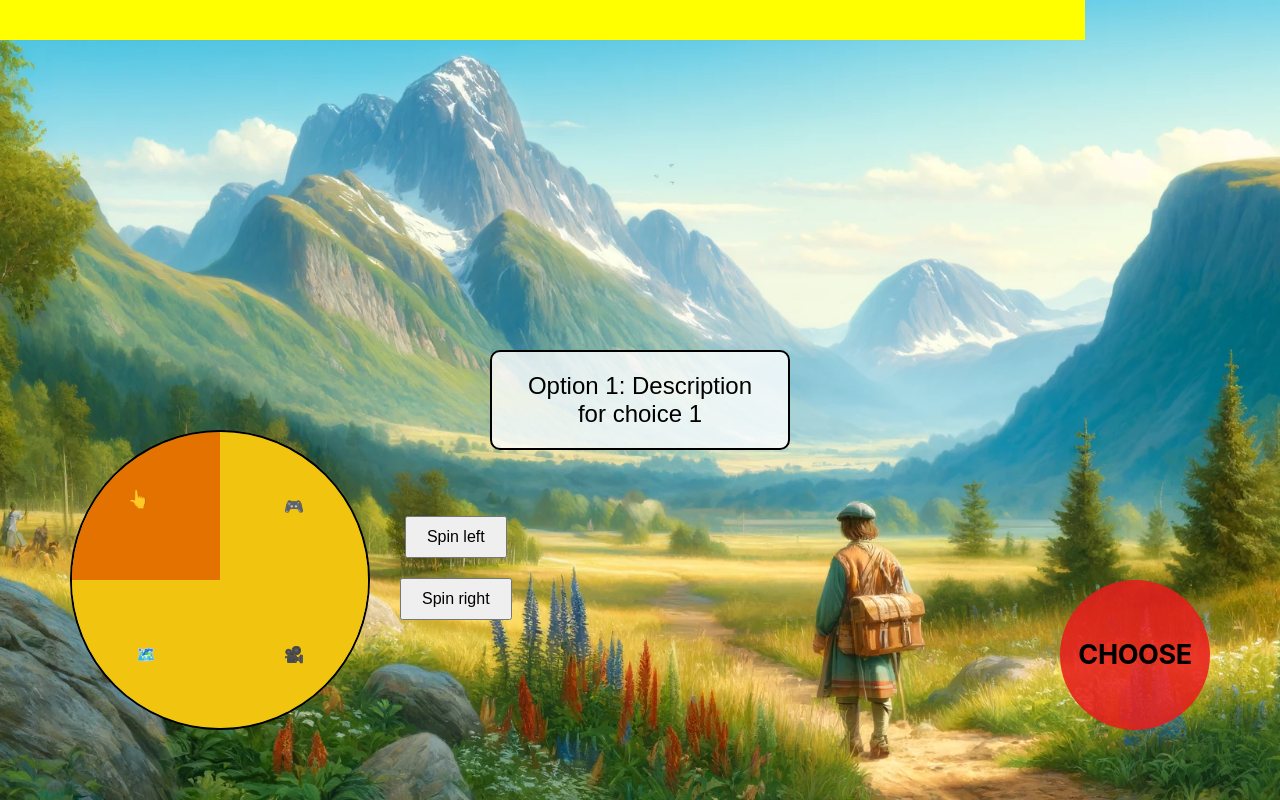
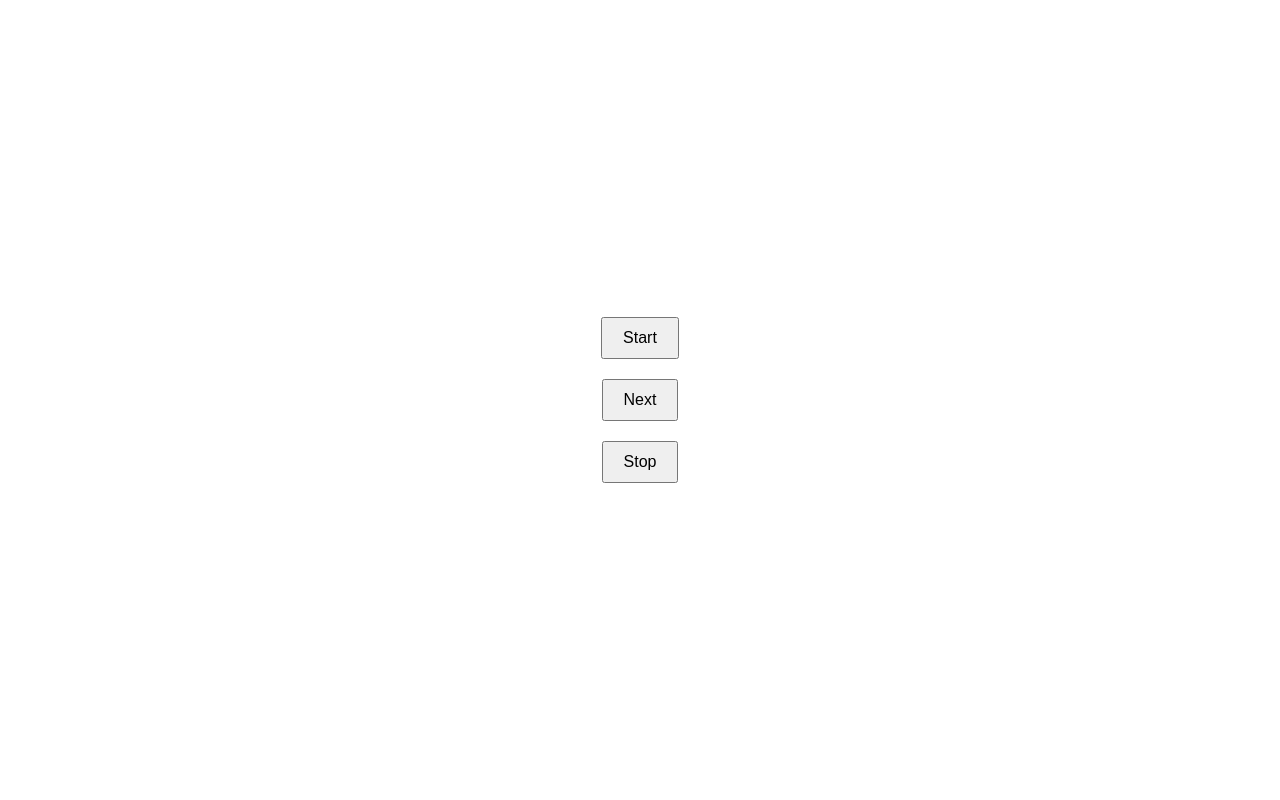
Before and after one commit to Henrik-Pham/LOADING, a React (Vite) app: page /admin in a window 1280 px wide. Built offline with nearby package versions, Linux system fonts and the light colour scheme.

Commit message:
Added admin page and blur

```diff
--- a/package.json
+++ b/package.json
@@ -13,6 +13,7 @@
     "bootstrap": "^5.3.3",
     "react": "^18.2.0",
     "react-dom": "^18.2.0",
+    "react-router-dom": "^6.23.1",
     "styled-components": "^6.1.11"
   },
   "devDependencies": {
--- /dev/null
+++ b/src/Admin.jsx
@@ -0,0 +1,69 @@
+import React from 'react';
+import { useNavigate } from "react-router-dom";
+
+function Admin() {
+    const navigate = useNavigate();
+
+    const handleStart = () => {
+        fetch('http://localhost:3001/start', {
+            method: 'POST',
+            headers: {
+                'Content-Type': 'application/json',
+            },
+            body: JSON.stringify({ action: 'start' }),
+        })
+            .then(response => response.json())
+            .then(data => {
+                console.log('Start action successful:', data);
+                navigate('/'); // Redirect to the main page
+            })
+            .catch((error) => {
+                console.error('Error:', error);
+            });
+    };
+
+    const handleNext = () => {
+        fetch('http://localhost:3001/next', {
+            method: 'POST',
+            headers: {
+                'Content-Type': 'application/json',
+            },
+            body: JSON.stringify({ action: 'next' }),
+        })
+            .then(response => response.json())
+            .then(data => {
+                console.log('Next action successful:', data);
+                navigate('/'); // Redirect to the main page and reload it
+            })
+            .catch((error) => {
+                console.error('Error:', error);
+            });
+    };
+
+    const handleStop = () => {
+        fetch('http://localhost:3001/stop', {
+            method: 'POST',
+            headers: {
+                'Content-Type': 'application/json',
+            },
+            body: JSON.stringify({ action: 'stop' }),
+        })
+            .then(response => response.json())
+            .then(data => {
+                console.log('Stop action successful:', data);
+            })
+            .catch((error) => {
+                console.error('Error:', error);
+            });
+    };
+
+    return (
+        <div className="admin-container">
+            <button onClick={handleStart}>Start</button>
+            <button onClick={handleNext}>Next</button>
+            <button onClick={handleStop}>Stop</button>
+        </div>
+    );
+}
+
+export default Admin;
--- a/src/App.jsx
+++ b/src/App.jsx
@@ -1,99 +1,19 @@
-import React, { useState, useEffect } from "react";
+import React from "react";
 import ReactDOM from "react-dom/client";
+import { BrowserRouter as Router, Route, Routes } from "react-router-dom";
 import './styles.css';
 import './Background_toturial_page.css';
-import Choice from './Choice';
+import MainPage from './MainPage';
+import Admin from './Admin';
 
 function App() {
-    const [selectedChoice, setSelectedChoice] = useState(0);
-    const [isBlurred, setIsBlurred] = useState(false);
-    const [timerWidth, setTimerWidth] = useState(100);
-
-    useEffect(() => {
-        let interval;
-        if (!isBlurred) {
-            interval = setInterval(() => {
-                setTimerWidth(prevWidth => {
-                    const newWidth = prevWidth - (100 / 30); // decrease width over 30 seconds
-                    if (newWidth <= 0) {
-                        setIsBlurred(true);
-                        clearInterval(interval);
-                        return 0;
-                    }
-                    return newWidth;
-                });
-            }, 1000);
-        }
-        return () => clearInterval(interval);
-    }, [isBlurred]);
-
-    const handleKeyDown = (rotation) => {
-        if (rotation === 'up') {
-            setSelectedChoice((previousChoice) => (previousChoice - 1 + 4) % 4);
-        } else if (rotation === 'down') {
-            setSelectedChoice((previousChoice) => (previousChoice + 1) % 4);
-        }
-    };
-
-    const handleClick = () => {
-        fetch('http://localhost:3001/api/data', {
-            method: 'POST',
-            headers: {
-                'Content-Type': 'application/json',
-            },
-            body: JSON.stringify({ choice: selectedChoice }),
-        })
-            .then(response => response.json())
-            .then(data => {
-                console.log('Success:', data);
-                alert('Data sent successfully!');
-            })
-            .catch((error) => {
-                console.error('Error:', error);
-            });
-    };
-
-    const getTextForSelectedChoice = (index) => {
-        switch (index) {
-            case 0:
-                return 'Option 1: Description for choice 1';
-            case 1:
-                return 'Option 2: Description for choice 2';
-            case 2:
-                return 'Option 3: Description for choice 3';
-            case 3:
-                return 'Option 4: Description for choice 4';
-            default:
-                return 'Click a button to see the options';
-        }
-    };
-
     return (
-        <div className={`background-container ${isBlurred ? 'blur' : ''}`}>
-            <div className="timer-bar" style={{ width: `${timerWidth}%` }}></div>
-            <div className="circle-container">
-                <Choice index={0} selectedChoice={selectedChoice}>👆</Choice>
-                <Choice index={1} selectedChoice={selectedChoice}>🎮</Choice>
-                <Choice index={2} selectedChoice={selectedChoice}>🎥</Choice>
-                <Choice index={3} selectedChoice={selectedChoice}>🗺️</Choice>
-            </div>
-            <div className="controls">
-                <button onClick={() => handleKeyDown('up')} disabled={isBlurred}>Spin left</button>
-                <button onClick={() => handleKeyDown('down')} disabled={isBlurred}>Spin right</button>
-            </div>
-            <div className="text-box">
-                {getTextForSelectedChoice(selectedChoice)}
-            </div>
-            <div
-                className="circle-button"
-                tabIndex="0"
-                role="button"
-                onClick={handleClick}
-                disabled={isBlurred}
-            >
-                CHOOSE
-            </div>
-        </div>
+        <Router>
+            <Routes>
+                <Route path="/" element={<MainPage />} />
+                <Route path="/admin" element={<Admin />} />
+            </Routes>
+        </Router>
     );
 }
 
--- /dev/null
+++ b/src/MainPage.jsx
@@ -0,0 +1,100 @@
+import React, { useState, useEffect } from "react";
+import { useNavigate } from "react-router-dom";
+import './Background_toturial_page.css';
+import Choice from './Choice';
+
+function MainPage() {
+    const [selectedChoice, setSelectedChoice] = useState(0);
+    const [isBlurred, setIsBlurred] = useState(false);
+    const [timerWidth, setTimerWidth] = useState(100);
+    const navigate = useNavigate();
+
+    useEffect(() => {
+        let interval;
+        if (!isBlurred) {
+            interval = setInterval(() => {
+                setTimerWidth(prevWidth => {
+                    const newWidth = prevWidth - (100 / 30); // decrease width over 30 seconds
+                    if (newWidth <= 0) {
+                        setIsBlurred(true);
+                        clearInterval(interval);
+                        return 0;
+                    }
+                    return newWidth;
+                });
+            }, 1000);
+        }
+        return () => clearInterval(interval);
+    }, [isBlurred]);
+
+    const handleKeyDown = (rotation) => {
+        if (rotation === 'up') {
+            setSelectedChoice((previousChoice) => (previousChoice - 1 + 4) % 4);
+        } else if (rotation === 'down') {
+            setSelectedChoice((previousChoice) => (previousChoice + 1) % 4);
+        }
+    };
+
+    const handleClick = () => {
+        fetch('http://localhost:3001/api/data', {
+            method: 'POST',
+            headers: {
+                'Content-Type': 'application/json',
+            },
+            body: JSON.stringify({ choice: selectedChoice }),
+        })
+            .then(response => response.json())
+            .then(data => {
+                console.log('Success:', data);
+                alert('Data sent successfully!');
+            })
+            .catch((error) => {
+                console.error('Error:', error);
+            });
+    };
+
+    const getTextForSelectedChoice = (index) => {
+        switch (index) {
+            case 0:
+                return 'Option 1: Description for choice 1';
+            case 1:
+                return 'Option 2: Description for choice 2';
+            case 2:
+                return 'Option 3: Description for choice 3';
+            case 3:
+                return 'Option 4: Description for choice 4';
+            default:
+                return 'Click a button to see the options';
+        }
+    };
+
+    return (
+        <div className={`background-container ${isBlurred ? 'blur' : ''}`}>
+            <div className="timer-bar" style={{ width: `${timerWidth}%` }}></div>
+            <div className="circle-container">
+                <Choice index={0} selectedChoice={selectedChoice}>👆</Choice>
+                <Choice index={1} selectedChoice={selectedChoice}>🎮</Choice>
+                <Choice index={2} selectedChoice={selectedChoice}>🎥</Choice>
+                <Choice index={3} selectedChoice={selectedChoice}>🗺️</Choice>
+            </div>
+            <div className="controls">
+                <button onClick={() => handleKeyDown('up')} disabled={isBlurred}>Spin left</button>
+                <button onClick={() => handleKeyDown('down')} disabled={isBlurred}>Spin right</button>
+            </div>
+            <div className="text-box">
+                {getTextForSelectedChoice(selectedChoice)}
+            </div>
+            <div
+                className="circle-button"
+                tabIndex="0"
+                role="button"
+                onClick={handleClick}
+                disabled={isBlurred}
+            >
+                CHOOSE
+            </div>
+        </div>
+    );
+}
+
+export default MainPage;
--- a/src/styles.css
+++ b/src/styles.css
@@ -151,7 +151,31 @@ button {
     position: fixed;
     top: 0;
     left: 0;
-    height: 40px;
-    background-color: yellow;
+    height: 5px;
+    background-color: red;
     transition: width 1s linear;
 }
+
+.admin-container {
+    display: flex;
+    flex-direction: column;
+    align-items: center;
+    justify-content: center;
+    height: 100vh;
+}
+
+.admin-container button {
+    margin: 10px;
+    padding: 10px 20px;
+    font-size: 16px;
+    cursor: pointer;
+}
+
+.admin-button {
+    position: fixed;
+    bottom: 20px;
+    left: 20px;
+    padding: 10px 20px;
+    font-size: 16px;
+    cursor: pointer;
+}
```
Also changed, not shown: src/server.js (added, +29 -0 lines), 1 other file (tests, documents, lock files or other folders).
